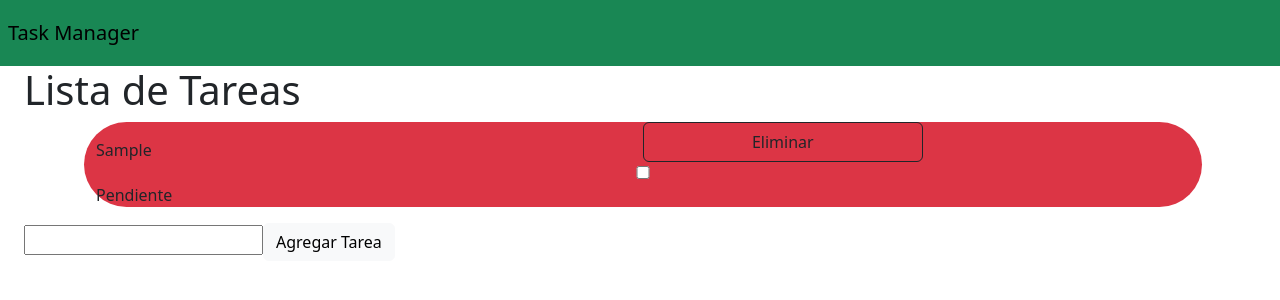
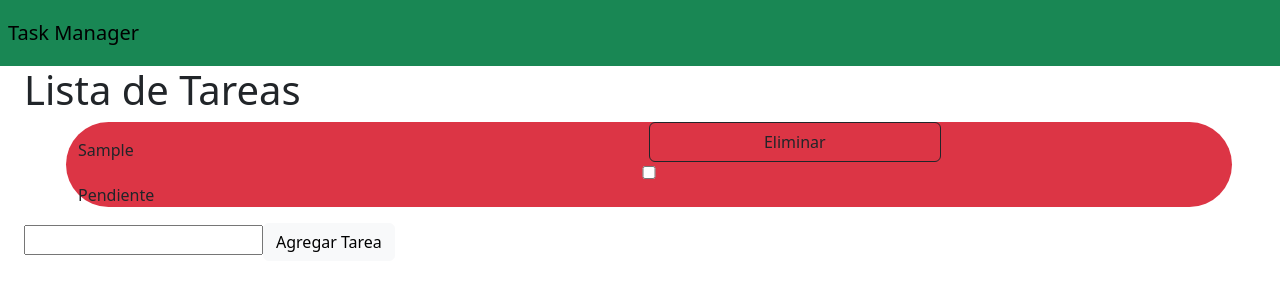
Before and after one commit to JackyrDC/ToDo_List, a Vue app: page / in a window 1280 px wide. Both pictures are taken after typing "Sample" into the empty fields and a click on the button "Agregar Tarea". Shown: the top 300 px of the page. Built offline with nearby package versions, Linux system fonts and the light colour scheme.

Commit message:
Update Items.vue

```diff
--- a/src/components/Items.vue
+++ b/src/components/Items.vue
@@ -1,5 +1,5 @@
 <template>
-    <li class="container" style="list-style-type: none; padding-left: 10px;">
+    <li style="list-style-type: none; padding-left: 10px;">
       <section class="rounded-pill container-fluid" :class="{'bg-success': task.completed, 'bg-danger': !task.completed}">
           <div class="row">
             <span class="col-3 col-sm-6 ml-3 mr-3 mt-3">{{ task.text }}</span>
```
